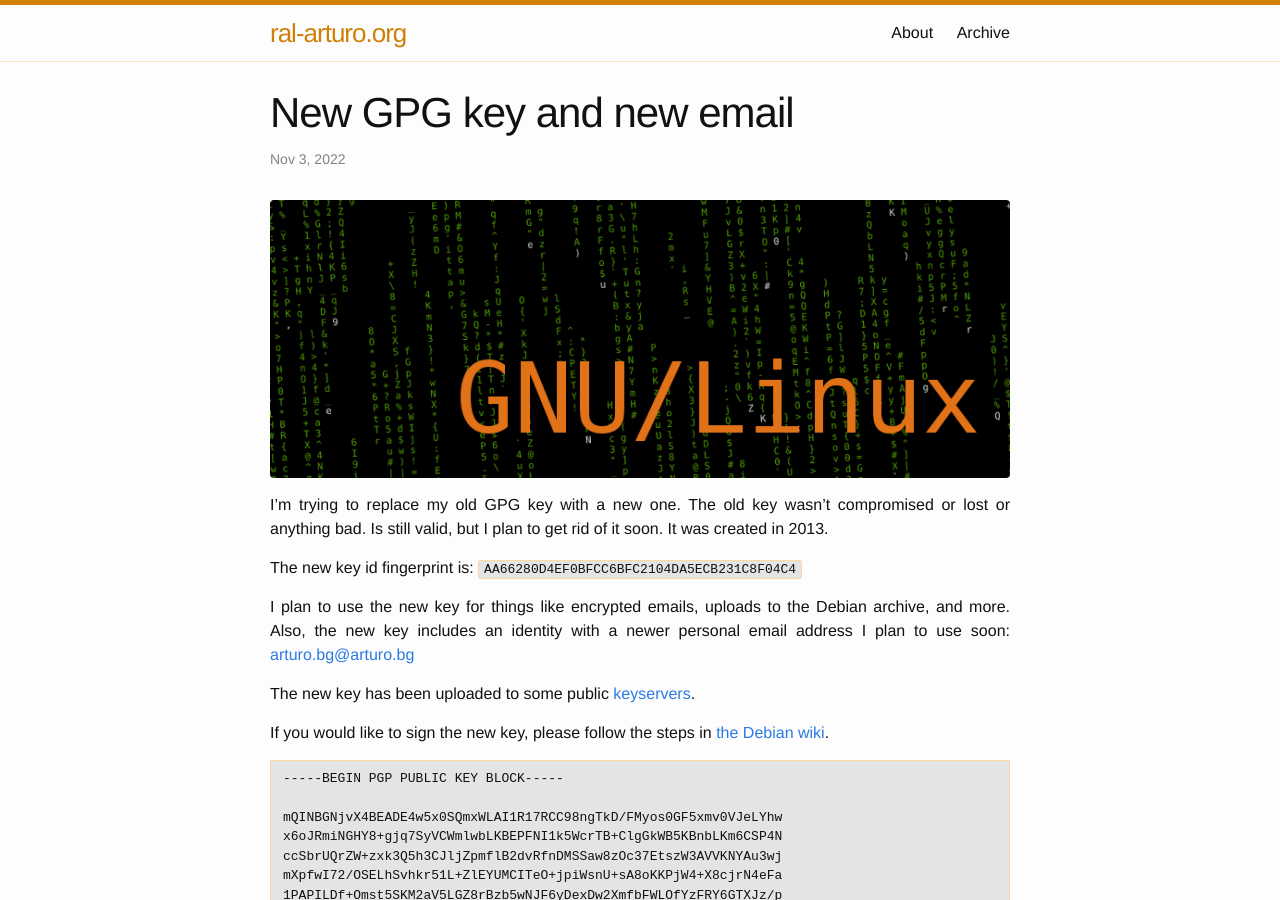
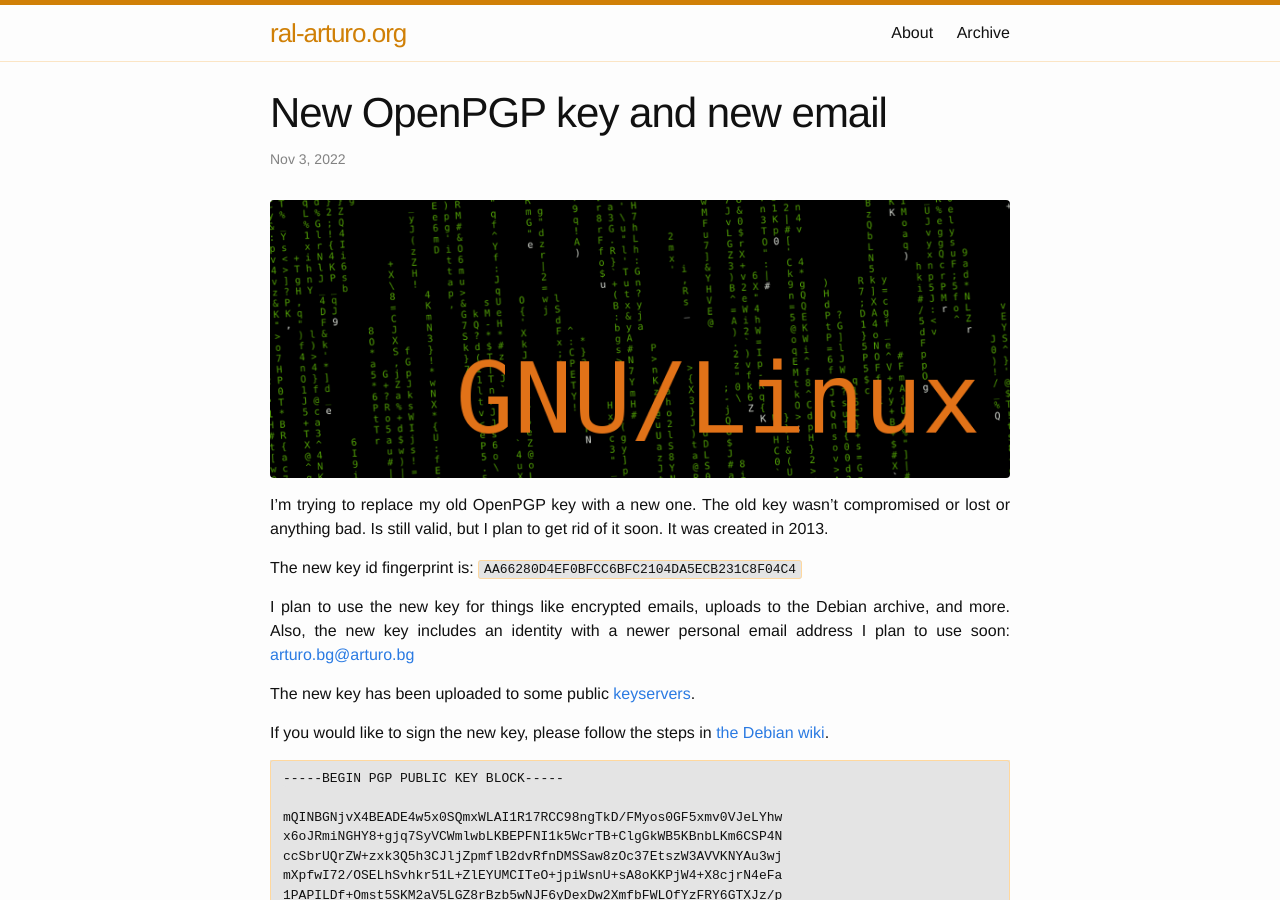
Before and after one commit to aborrero/ral-arturo.org, a Jekyll site: the page built from _posts/2022-11-03-gpg.md, in a window 1280 px wide and 900 px high. Built offline with Jekyll 4.4.1, drawn with Linux system fonts in a browser that asks for light colours.

Commit message:
_posts/2022-11-03-gpg.md: GPG -> OpenPGP
Rename.

Signed-off-by: Arturo Borrero Gonzalez <arturo.bg@arturo.bg>

```diff
--- a/_posts/2022-11-03-gpg.md
+++ b/_posts/2022-11-03-gpg.md
@@ -1,13 +1,13 @@
 ---
 layout: post
-title:  "New GPG key and new email"
+title:  "New OpenPGP key and new email"
 date:   2022-11-03 18:00 +0200
 tags:	[gpg]
 ---
 
 ![Post logo][logo]
 
-I'm trying to replace my old GPG key with a new one. The old key wasn't compromised or lost or anything
+I'm trying to replace my old OpenPGP key with a new one. The old key wasn't compromised or lost or anything
 bad. Is still valid, but I plan to get rid of it soon. It was created in 2013.
 
 The new key id fingerprint is: `AA66280D4EF0BFCC6BFC2104DA5ECB231C8F04C4`
```
